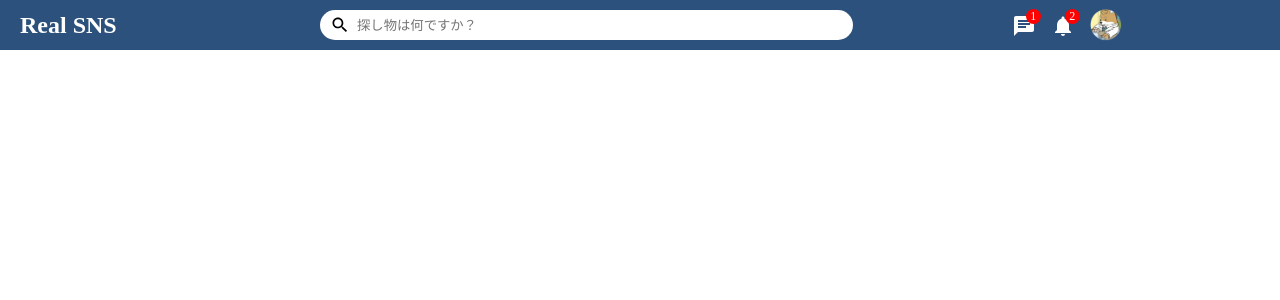
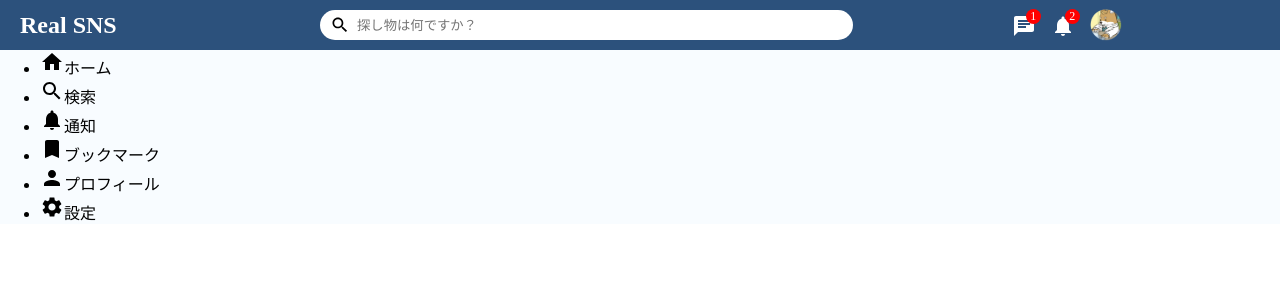
Before and after one commit to 0obstacleo0/real-sns-frontend, a React (Create React App) app: page / in a window 1280 px wide. Shown: the top 300 px of the page. Built offline with nearby package versions, Linux system fonts and the light colour scheme.

Commit message:
コンポーネント追加

```diff
--- /dev/null
+++ b/src/components/rightbar/Rightbar.jsx
@@ -0,0 +1,5 @@
+import React from "react";
+
+export default function Rightbar() {
+  return <div>Rightbar</div>;
+}
--- /dev/null
+++ b/src/components/sidebar/Sidebar.jsx
@@ -0,0 +1,44 @@
+import {
+  Bookmark,
+  Home,
+  Notifications,
+  Person,
+  Search,
+  Settings,
+} from "@mui/icons-material";
+import React from "react";
+
+export default function Sidebar() {
+  return (
+    <div className="sidebar">
+      <div className="sidebarWrapper">
+        <ul className="sidebarList">
+          <li className="sidebarListItem">
+            <Home className="sidebarIcon" />
+            <span className="sidebarListItemText">ホーム</span>
+          </li>
+          <li className="sidebarListItem">
+            <Search className="sidebarIcon" />
+            <span className="sidebarListItemText">検索</span>
+          </li>
+          <li className="sidebarListItem">
+            <Notifications className="sidebarIcon" />
+            <span className="sidebarListItemText">通知</span>
+          </li>
+          <li className="sidebarListItem">
+            <Bookmark className="sidebarIcon" />
+            <span className="sidebarListItemText">ブックマーク</span>
+          </li>
+          <li className="sidebarListItem">
+            <Person className="sidebarIcon" />
+            <span className="sidebarListItemText">プロフィール</span>
+          </li>
+          <li className="sidebarListItem">
+            <Settings className="sidebarIcon" />
+            <span className="sidebarListItemText">設定</span>
+          </li>
+        </ul>
+      </div>
+    </div>
+  );
+}
--- /dev/null
+++ b/src/components/timeline/TimeLine.jsx
@@ -0,0 +1,5 @@
+import React from "react";
+
+export default function TimeLine() {
+  return <div>TimeLine</div>;
+}
--- a/src/pages/home/Home.css
+++ b/src/pages/home/Home.css
@@ -0,0 +1,4 @@
+.homeContainer {
+  display: flex;
+  background-color: #f8fcff;
+}
--- a/src/pages/home/Home.jsx
+++ b/src/pages/home/Home.jsx
@@ -1,10 +1,19 @@
-import React from 'react'
-import Topbar from '../../components/topbar/Topbar'
+import React from "react";
+import Topbar from "../../components/topbar/Topbar";
+import Sidebar from "../../components/sidebar/Sidebar";
+import TimeLine from "../../components/timeline/TimeLine";
+import Rightbar from "../../components/rightbar/Rightbar";
+import "./Home.css";
 
 export default function Home() {
   return (
     <>
-        <Topbar />
+      <Topbar />
+      <div className="homeContainer">
+        <Sidebar />
+        {/* <TimeLine />
+        <Rightbar /> */}
+      </div>
     </>
-  )
+  );
 }
```
Also changed, not shown: src/components/sidebar/Sidebar.css (added).
